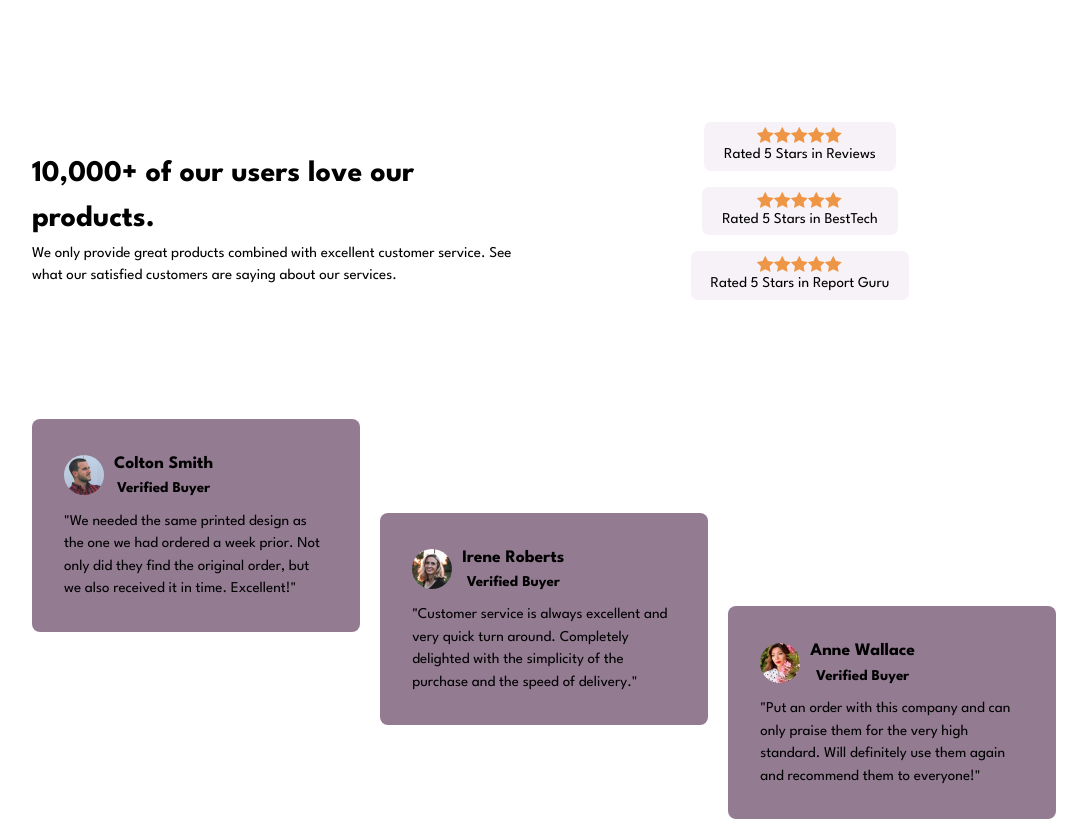
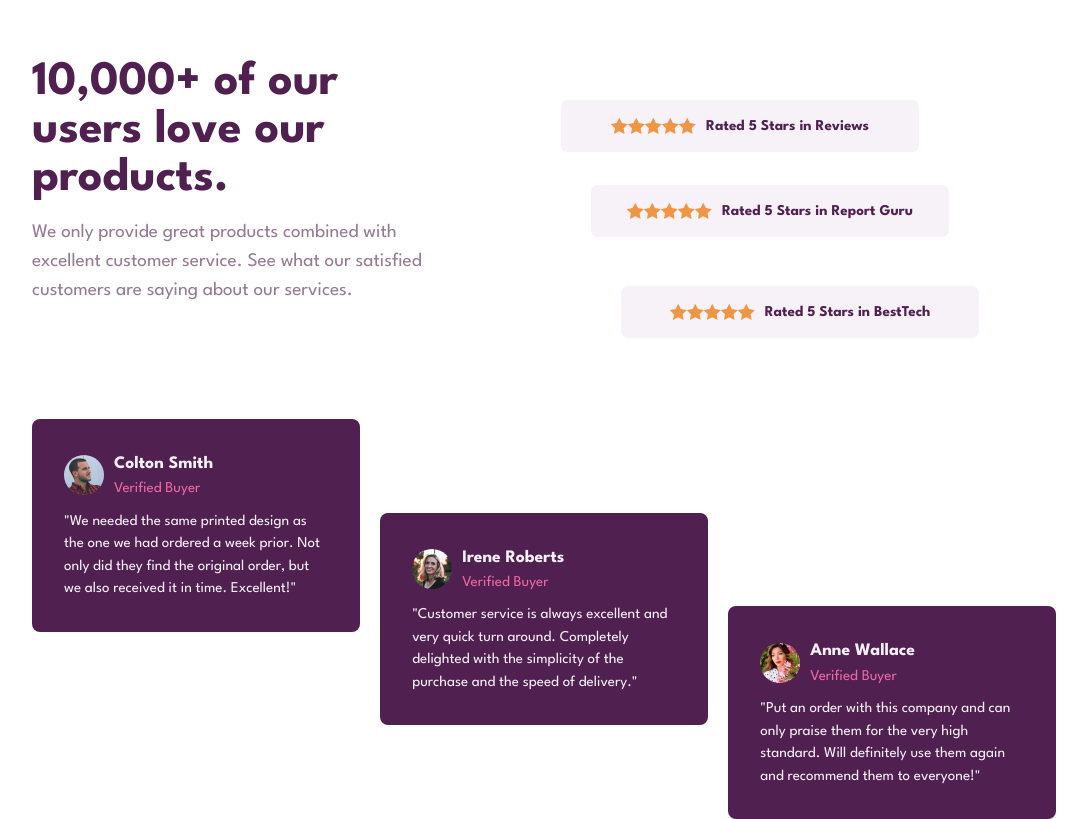
Before and after one commit to zaktwo/social-proof-section-master, a plain HTML site: page index.html in a window 1280 px wide. Shown: the part 109-928 px from the top of the page, without its empty margins (96-1183 px from the left). Drawn offline with Linux system fonts and the light colour scheme.

Commit message:
main styles

```diff
--- a/index.html
+++ b/index.html
@@ -32,7 +32,7 @@
           <img src="./images/icon-star.svg" alt="">
           <img src="./images/icon-star.svg" alt="">
         </div>
-        <p> Rated 5 Stars in Reviews </p>
+        <p class="rating"> Rated 5 Stars in Reviews </p>
       </div>
       <div class="reviews-3 revie">
         <div class="stars-container">
@@ -42,7 +42,7 @@
           <img src="./images/icon-star.svg" alt="">
           <img src="./images/icon-star.svg" alt="">
         </div>
-        <p> Rated 5 Stars in BestTech </p>
+        <p class="rating"> Rated 5 Stars in BestTech </p>
       </div>
       <div class="reviews-2 revie">
         <div class="stars-container">
@@ -52,7 +52,7 @@
           <img src="./images/icon-star.svg" alt="">
           <img src="./images/icon-star.svg" alt="">
         </div>
-        <p> Rated 5 Stars in Report Guru  </p>
+        <p class="rating"> Rated 5 Stars in Report Guru  </p>
       </div>
     </div>
 
@@ -67,7 +67,7 @@
               <h4 class="verified"> Verified Buyer</h4>
             </div>
           </div>
-          <p>"We needed the same printed design as the one we had ordered a week prior.
+          <p class="description-para">"We needed the same printed design as the one we had ordered a week prior.
             Not only did they find the original order, but we also received it in time.
             Excellent!" </p>
         </div>
@@ -81,7 +81,7 @@
               <h4 class="verified">Verified Buyer </h4>
             </div>
           </div>
-          <p> "Customer service is always excellent and very quick turn around. Completely
+          <p class="description-para"> "Customer service is always excellent and very quick turn around. Completely
             delighted with the simplicity of the purchase and the speed of delivery."
           </p>
         </div>
@@ -95,7 +95,7 @@
               <h4 class="verified">Verified Buyer </h4>
             </div>
           </div>
-          <p>"Put an order with this company and can only praise them for the very high
+          <p class="description-para">"Put an order with this company and can only praise them for the very high
             standard. Will definitely use them again and recommend them to everyone!"
           </p>
         </div>
--- a/style.css
+++ b/style.css
@@ -127,7 +127,7 @@ body {
   flex-direction: column;
 }
 .selected-b {
-  background-color: var(--Dark-Grayish-Magenta);
+  background-color: var(--Very-Dark-Magenta);
   margin-bottom: 1rem;
   border-radius: 0.5rem;
   padding: 2rem;
@@ -149,6 +149,20 @@ body {
   align-items: center;
   flex-direction: column;
   margin-left: 10px;
+}
+.name-title{
+  color: var(--Light-Grayish-Magenta);
+}
+.verified{
+  color: var(--Soft-Pink);
+  font-weight: 400;
+  align-self: start;
+  justify-content: start;
+}
+.description-para{
+color: var(--Light-Grayish-Magenta);
+
+
 }
 /**************************************
             Media Querie styles
@@ -219,97 +233,138 @@ body {
       "alias-buyers alias-buyers";
   }
   .intro {
-
+    display: grid;
     grid-area: alias-title;
+    width: 100%;
+    height: 100%;
+    grid-template-rows:  1fr 1fr;
+    grid-template-columns: 1fr ;
+    grid-template-areas:
+      " alias-title "
+      "alias-description ";
   }
-  .stars{
+  .stars {
     display: grid;
-    grid-template-columns: 20px 1fr 20px;
-    grid-template-rows: 40px 1fr 20px 1fr 20px 1fr 40px;
     grid-area: alias-stars;
-    grid-template-areas: ". . ."
-    ". alias-reviews-1 . "
-    ". . ."
-    ". alias-reviews-2 . "
-    ". . ."
-    ". alias-reviews-3 ."
-    ". . ."
-    ;
+    grid-template-columns: 1fr;
+    grid-template-rows: 1fr 1fr 1fr;
+    grid-template-areas:
+      "alias-reviews-1"
+      "alias-reviews-2"
+      "alias-reviews-3";
     width: 100%;
     height: 100%;
   }
-  .main-buyers{
+  .main-buyers {
     grid-area: alias-buyers;
     display: grid;
     grid-template-rows: 1fr;
-    grid-template-columns: 1fr  1fr  1fr;
+    grid-template-columns: 1fr 1fr 1fr;
     width: 100%;
     height: 100%;
     grid-template-areas: " alias-buyer1  alias-buyer2  alias-buyer3";
     column-gap: 2%;
-
   }
   /**************************************************
                 Sub Grids
   ***************************************************/
+  /************* Intro Grid ********************/
+  .title{
+    grid-area: alias-title;
+    color: var(--Very-Dark-Magenta);
+    font-weight: 700;
+    font-size: 3rem;
+    margin-right: 35%;
+    line-height:3rem;
+    margin-top: 40px;
+  }
+  .desciption{
+    grid-area: alias-description;
+    font-weight: 400;
+    font-size: 1.2rem;
+    color: var(--Dark-Grayish-Magenta);
+    margin-right: 20%;
+  }
+  /************* Stars Grid ********************/
 
-  /************* Stars Grid ********************/
-  .stars{
-    display: flex;
-
-    flex-direction: column;
+  .reviews-1 {
+    grid-area: alias-reviews-1;
+    align-self: end;
+    justify-self: center;
+    margin: 0;
+    width: 70%;
+    margin-right: 120px;
+    transition: transform 0.5s;
   }
-  .reviews-1{
-grid-area: alias-reviews-1;
+  .reviews-1:hover{
+    transform: translate(-10%, 0);
   }
-  .reviews-2{
+  .reviews-2 {
     grid-area: alias-reviews-2;
+    align-self: center;
+    justify-self: center;
+    width: 70%;
+    margin-right: 60px;
+    transition: transform 0.5s;
   }
-  .reviews-3{
+  .reviews-2:hover{
+    transform: translate(-10%, 0);
+  }
+  .reviews-3 {
     grid-area: alias-reviews-3;
+    align-self: start;
+    justify-self: center;
+    width: 70%;
+    transition: transform 0.5s;
   }
-  .stars-container{
+  .reviews-3:hover{
+    transform: translate(-10%, 0);
+  }
+  .stars-container {
     display: flex;
   }
-  .revie{
+  .revie {
     display: flex;
-    flex-direction: column;
+    flex-direction: row;
     justify-content: center;
     align-items: center;
-    padding: 5px 20px;
+    padding: 15px 20px;
     border-radius: 7px;
-
+  }
+  .rating{
+    color: var(--Very-Dark-Magenta);
+    font-weight: 700;
+    margin-left: 10px;
   }
   /********************Buyers Grid******************/
 
- .buyer1{
+  .buyer1 {
     grid-area: alias-buyer1;
     align-self: start;
     justify-self: start;
-  transition: transform 0.5s
+    transition: transform 0.5s;
   }
- .buyer1:hover{
-  transform: translate(0 , -10%) ;
+  .buyer1:hover {
+    transform: translate(0, -10%);
   }
- .buyer2{
+  .buyer2 {
     grid-area: alias-buyer2;
     align-self: center;
     justify-self: center;
     transition: transform 0.5s;
     margin: 0;
   }
- .buyer2:hover{
-  transform: translate(0 , -10%) ;
+  .buyer2:hover {
+    transform: translate(0, -10%);
   }
- .buyer3{
+  .buyer3 {
     grid-area: alias-buyer3;
     justify-self: end;
     align-self: end;
     margin: 0;
-  transition: transform 0.5s
+    transition: transform 0.5s;
   }
- .buyer3:hover{
-  transform: translate(0 , -10%) ;
+  .buyer3:hover {
+    transform: translate(0, -10%);
   }
-
 }
```
Lines whose indentation alone changed are shown as unchanged.
